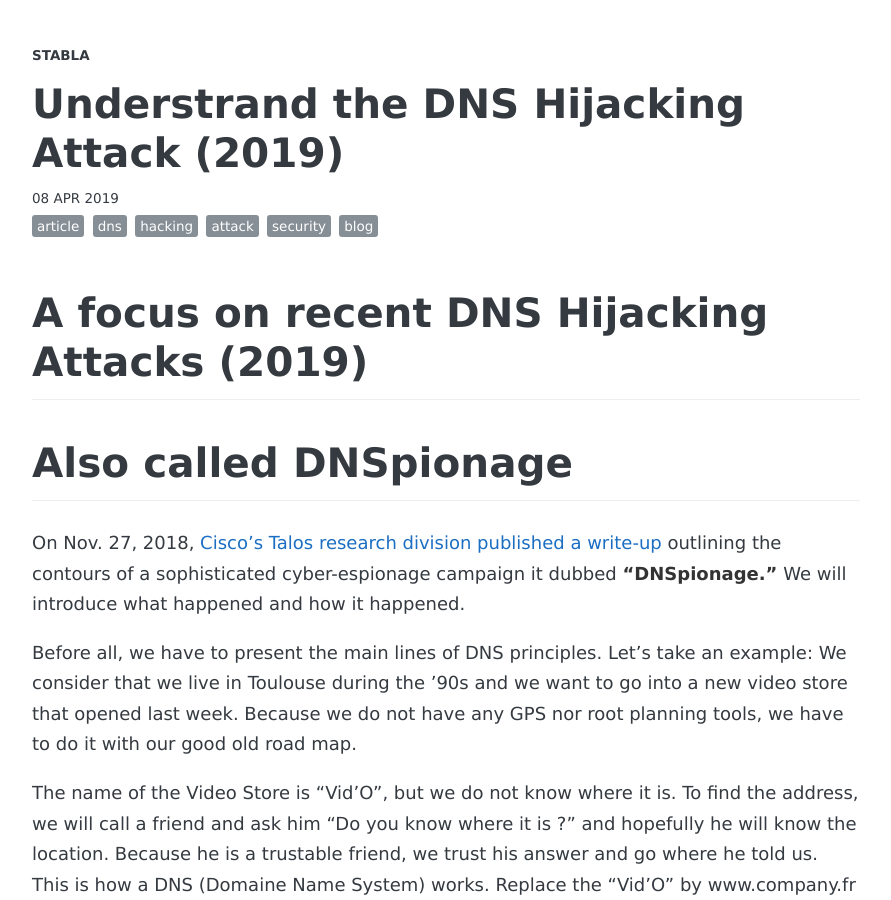
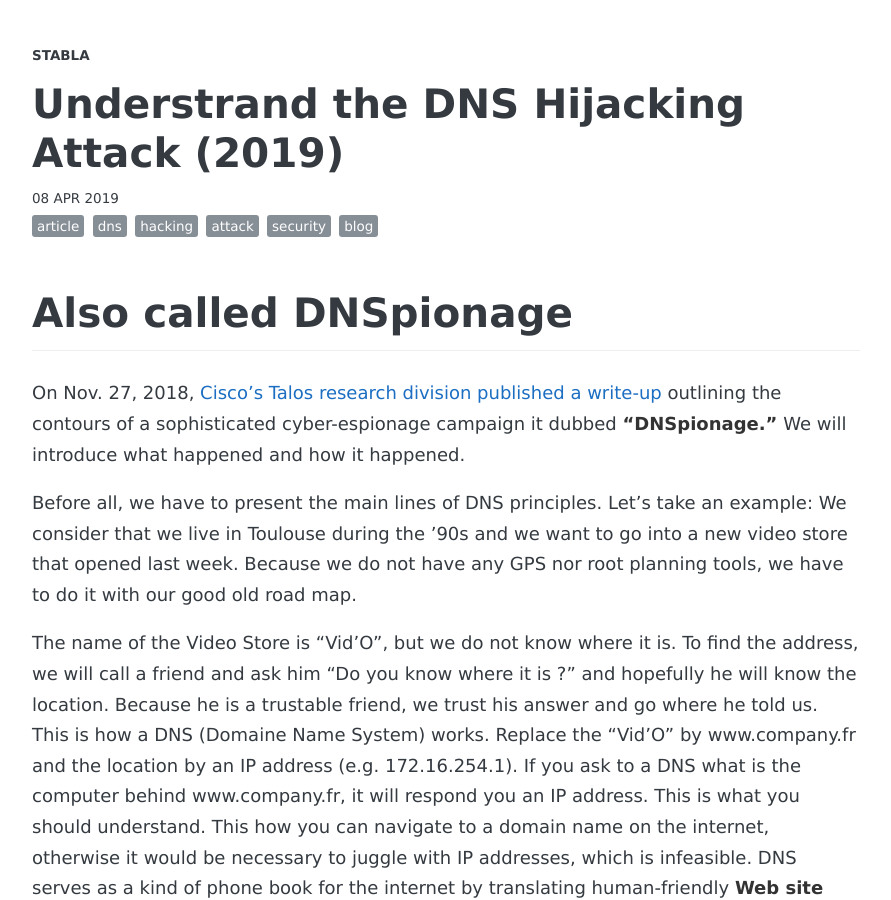
Before and after one commit to stabla/Blog, a Jekyll site: the page built from _posts/2019-04-08-Understand-the-DNS-Hijacking-Attack-(2019).md, in a window 1280 px wide and 900 px high. Shown: the whole window, without its empty margins (194-1085 px from the left). Built offline with Jekyll 4.4.1, drawn with Linux system fonts in a browser that asks for light colours; nearby versions of some CDN libraries; some web fonts are replaced.

Commit message:
Update 2019-04-08-Understand-the-DNS-Hijacking-Attack-(2019).md

```diff
--- a/_posts/2019-04-08-Understand-the-DNS-Hijacking-Attack-(2019).md
+++ b/_posts/2019-04-08-Understand-the-DNS-Hijacking-Attack-(2019).md
@@ -8,8 +8,6 @@ comments: false
 share: true
 ---
 
-
-# A focus on recent DNS Hijacking Attacks (2019)
 # Also called DNSpionage
 On Nov. 27, 2018, [Cisco’s Talos research division published a write-up](https://blog.talosintelligence.com/2018/11/dnspionage-campaign-targets-middle-east.html) outlining the contours of a sophisticated cyber-espionage campaign it dubbed **“DNSpionage.”** We will introduce what happened and how it happened.
 
```
